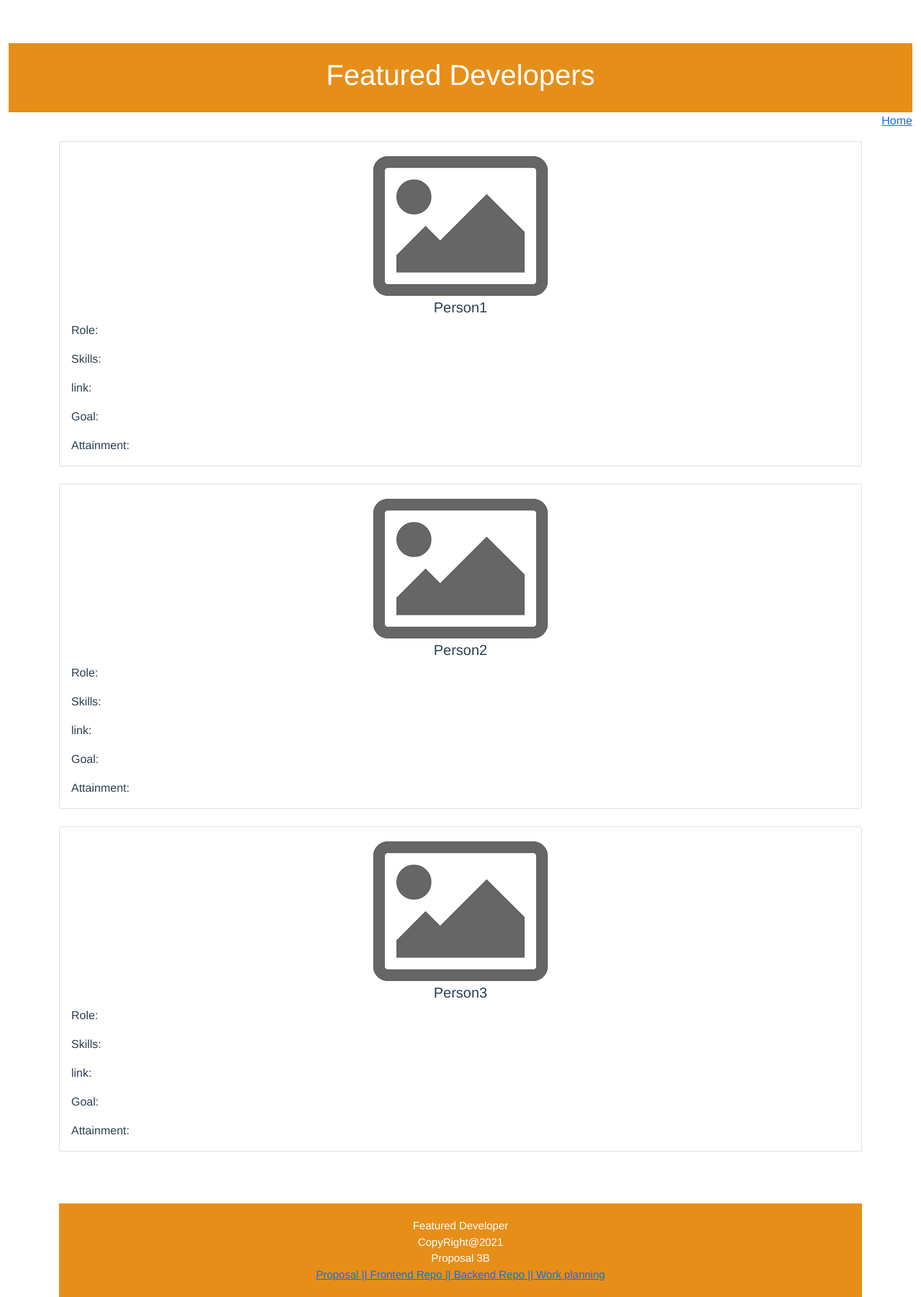
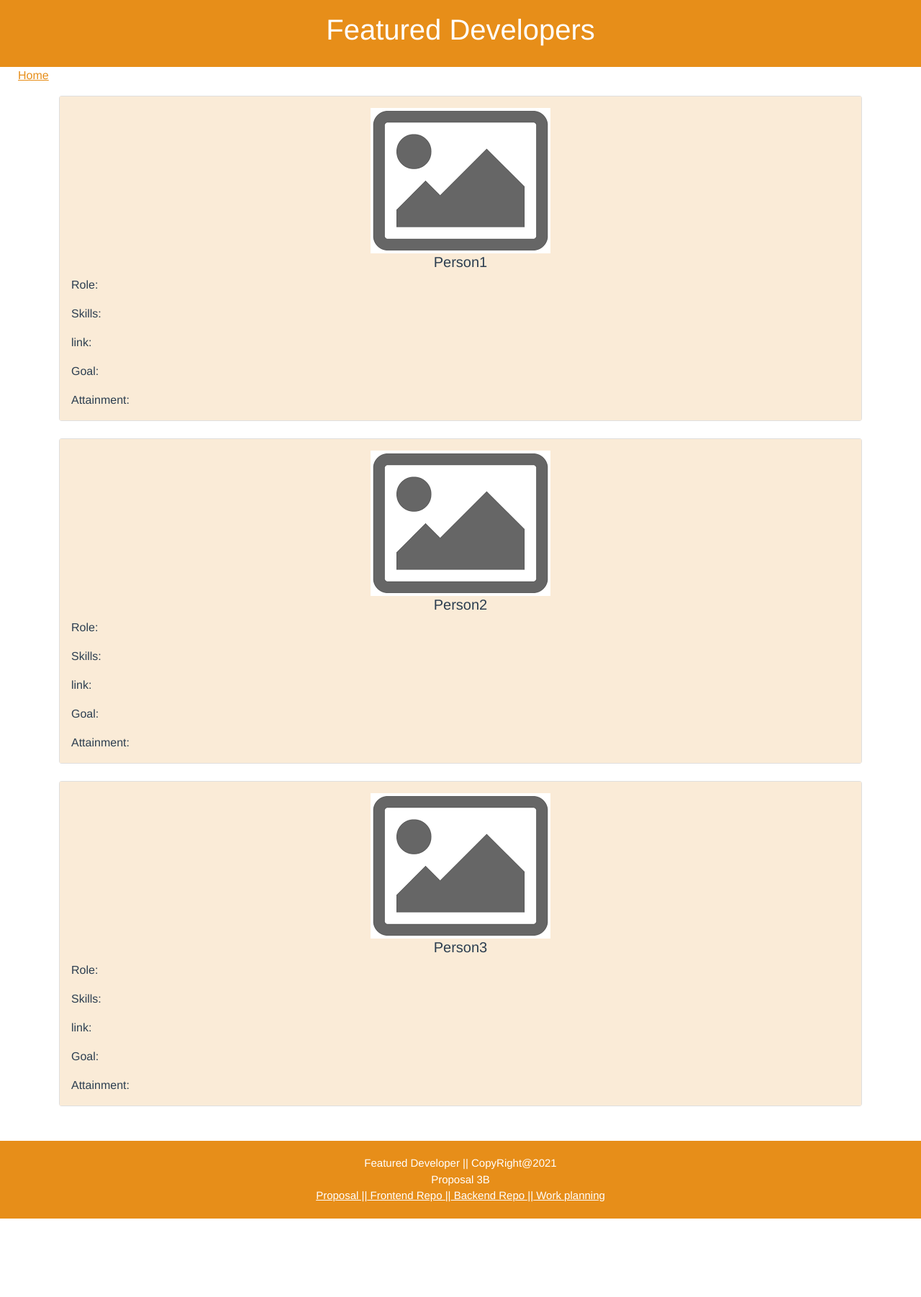
Before and after one commit to KeerthiMuli/Featured-Developer-FrontEnd, a Vue app: page /#/ViewAll in a window 1280 px wide. Shown: the whole page at 72% size. After the commit the page ends 1693 px from the top, so only its background shows below. Built offline with nearby package versions, Linux system fonts and the light colour scheme; no server answers.

Commit message:
changed ui colors to viewall page

```diff
--- a/src/components/ViewAll.vue
+++ b/src/components/ViewAll.vue
@@ -1,12 +1,13 @@
 <template>
+<div class = "topdiv" >
 <div>
         <div class="header">
           <h1>Featured Developers</h1>
         </div>
         <div class="Home">
-        <a href="#/home">Home</a>
-        </div>
-        <br>
+      <a href="#/Home" id="Home">Home</a>
+      <br>
+      </div>
     <div class="container mt-3">
       <div class="col mb-4">
         <div class="card auto">
@@ -51,23 +52,22 @@
           </div>
         </div>
       </div>
-
     <br>
-    <br>
-    <div class="footer">
-      <a>Featured Developer</a>
-      <br>
-      <a>CopyRight@2021</a>
+  </div>
+</div>
+<div class="footer">
+      <a>Featured Developer || CopyRight@2021 </a>
       <br>
       <a>Proposal 3B</a>
       <br>
-      <a href="https://github.com/KeerthiMuli/Featured-Developer-Proposal/blob/main/Proposal.md">Proposal ||</a>
-      <a href="https://github.com/KeerthiMuli/Featured-Developer-ThreeB-frontend"> Frontend Repo ||</a>
-      <a href="https://github.com/KeerthiMuli/Featured-Developer-ThreeB-backend"> Backend Repo ||</a>
-      <a href="https://github.com/KeerthiMuli/Featured-Developer-Proposal/projects/1"> Work planning</a>
+      <a class="link" href="https://github.com/KeerthiMuli/Featured-Developer-Proposal/blob/main/Proposal.md">Proposal ||</a>
+      <a class="link" href="https://github.com/KeerthiMuli/Featured-Developer-ThreeB-frontend"> Frontend Repo ||</a>
+      <a class="link" href="https://github.com/KeerthiMuli/Featured-Developer-ThreeB-backend"> Backend Repo ||</a>
+      <a class="link" href="https://github.com/KeerthiMuli/Featured-Developer-Proposal/projects/1"> Work planning</a>
     </div>
-  </div>
 </div>
+
+
 </template>
 <script>
 export default {
@@ -104,10 +104,11 @@ export default {
   margin-bottom: 10px;
 }
 
-.Home{
-  float: right;
+#Home{
+   float:left;
+   padding-left: 2% ;
+   color: rgb(231, 142, 25);
 }
-
 .header {
   padding: 20px;
   text-align: center;
@@ -127,6 +128,22 @@ export default {
   font-size: 15px;
 }
 
+.link{
+  color:white;
+}
 
+.link:hover{
+  color:black;
+}
+
+.card-body{
+ background-color: antiquewhite;
+}
+
+.topdiv {
+  margin-top: -5%;
+  margin-left: -1%;
+  margin-right: -1%;
+}
 p { text-align: initial;}
 </style>
```
